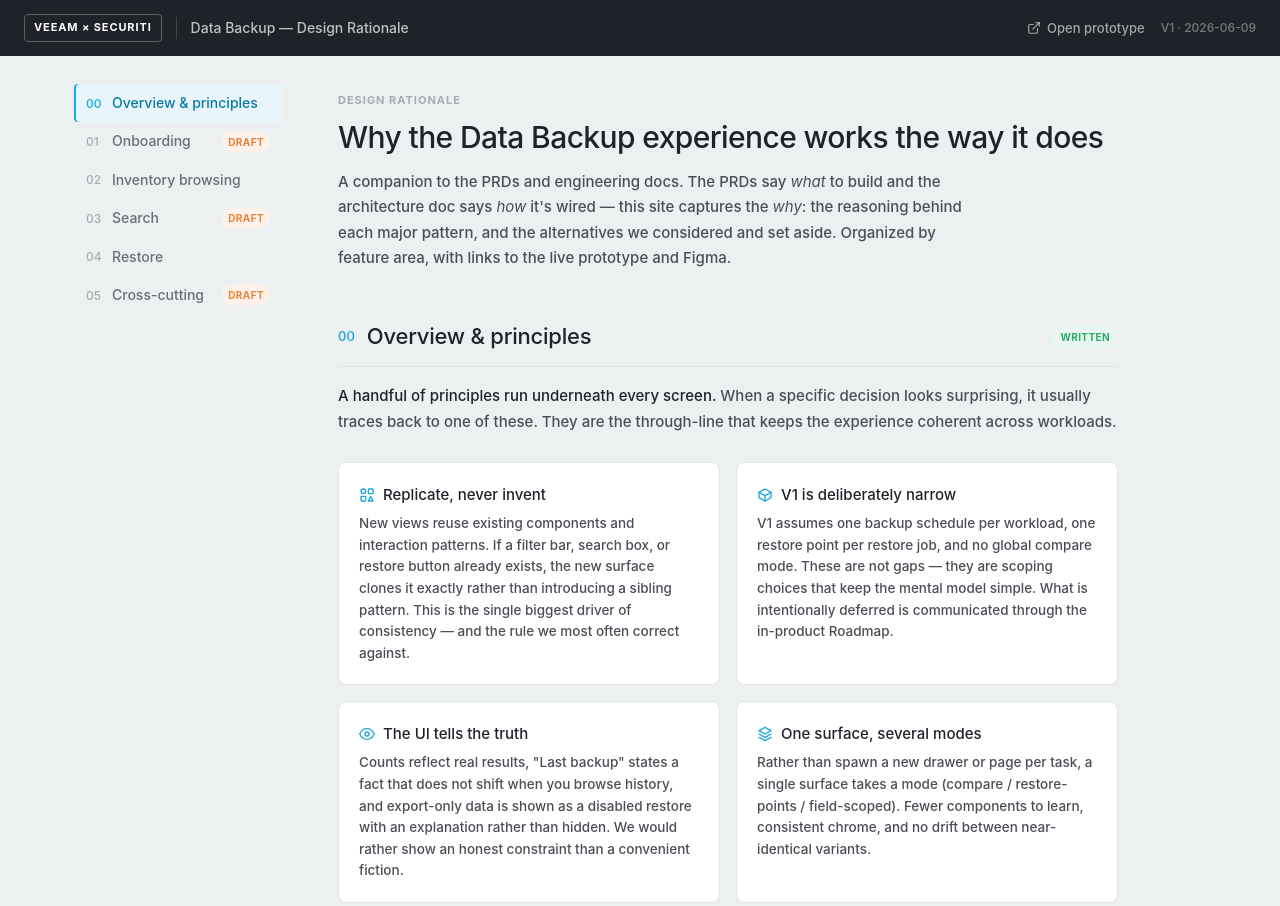
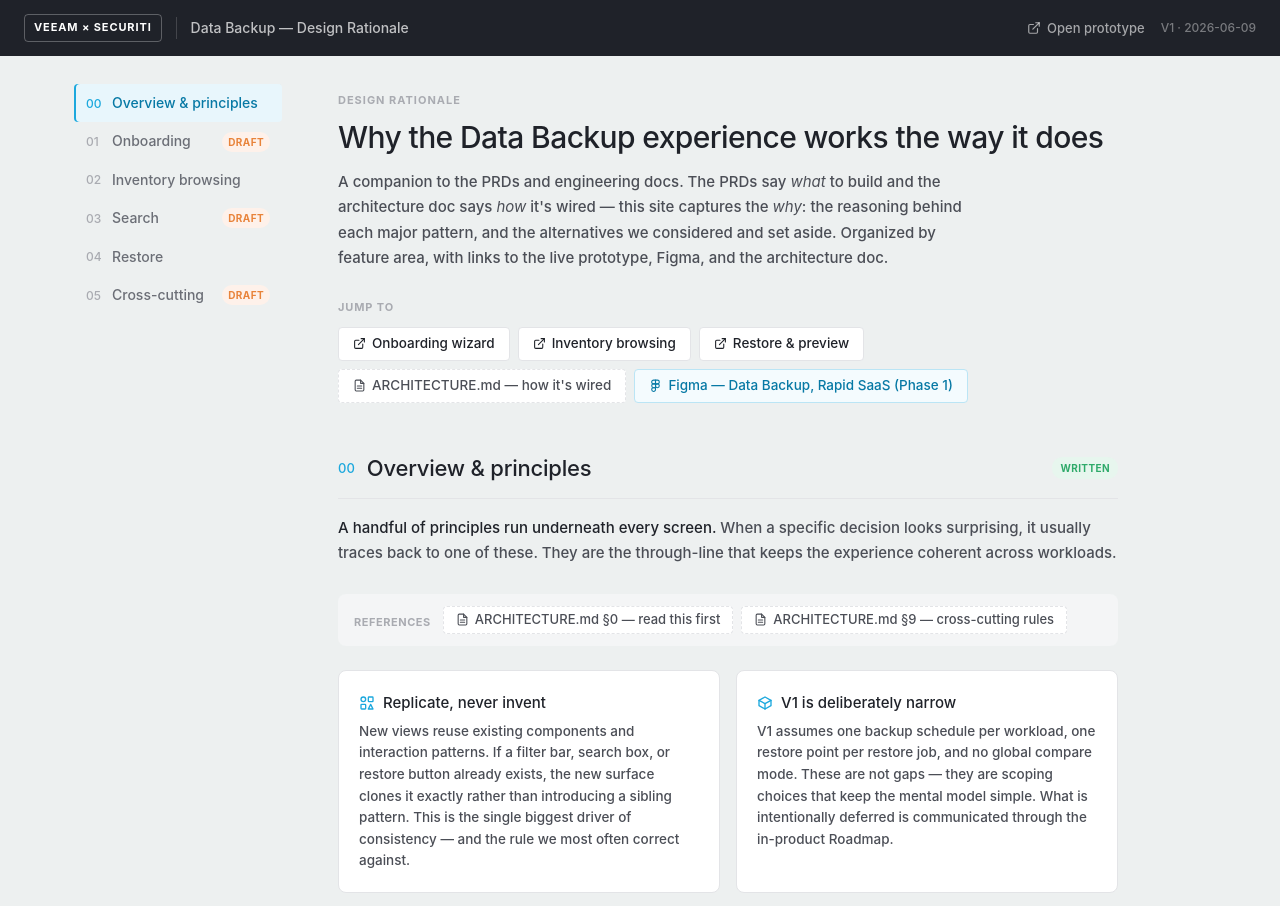
Before and after one commit to Dlasso-Veeam/DCP-consolidated, a plain HTML site: page design-notes.html in a window 1280 px wide. Shown: the top 906 px of the page. Drawn offline with Linux system fonts and the light colour scheme.

Commit message:
Wire design-notes into a hub: link prototype pages + ARCHITECTURE.md
Make the rationale site the connective tissue between all artifacts. Add a 'Jump
to' resource hub in the page head linking every prototype entry point (onboarding
index.html, inventory-V1-nav, inventory-V1-itemcompare), the architecture doc,
and the Figma file. Add a per-section References row pointing each feature area
at its matching prototype page + the relevant ARCHITECTURE.md section (§2-5 for
onboarding, §7 inventory, §8 restore, §9-11 cross-cutting). New dashed 'doc' link
chip variant with a file glyph for architecture refs.

Co-Authored-By: Claude Opus 4.8 (1M context) <noreply@anthropic.com>

```diff
--- a/design-notes.html
+++ b/design-notes.html
@@ -182,6 +182,16 @@
   .link-chip svg { width: 13px; height: 13px; flex-shrink: 0; }
   .link-chip.figma { border-color: var(--s-blue-30); background: var(--s-blue-5); color: var(--s-blue-dark); }
   .link-chip.figma:hover { background: var(--s-blue-10); }
+  .link-chip.doc { border-style: dashed; color: var(--s-black-70); }
+
+  /* ── Resource hub (page head) ── */
+  .hub-label { font-size: 11px; font-weight: 700; letter-spacing: 0.08em; text-transform: uppercase; color: var(--s-black-30); margin: 28px 0 10px; }
+  .resource-hub { display: flex; flex-wrap: wrap; gap: 8px; }
+  .resource-hub .link-chip { height: 34px; padding: 0 14px; font-size: 13.5px; }
+
+  /* ── Per-section references row ── */
+  .section-refs { display: flex; align-items: baseline; flex-wrap: wrap; gap: 8px; margin: 0 0 24px; padding: 12px 16px; background: var(--s-black-5); border-radius: 8px; }
+  .section-refs-label { font-size: 11px; font-weight: 700; letter-spacing: 0.05em; text-transform: uppercase; color: var(--s-black-30); margin-right: 4px; }
 
   /* ── Stub / outline ── */
   .outline { background: var(--s-white); border: 1px dashed var(--s-black-30); border-radius: 8px; padding: 20px 24px; }
@@ -232,7 +242,9 @@
       <div class="page-head">
         <div class="page-eyebrow">Design Rationale</div>
         <h1 class="page-title">Why the Data Backup experience works the way it does</h1>
-        <p class="page-sub">A companion to the PRDs and engineering docs. The PRDs say <em>what</em> to build and the architecture doc says <em>how</em> it's wired — this site captures the <em>why</em>: the reasoning behind each major pattern, and the alternatives we considered and set aside. Organized by feature area, with links to the live prototype and Figma.</p>
+        <p class="page-sub">A companion to the PRDs and engineering docs. The PRDs say <em>what</em> to build and the architecture doc says <em>how</em> it's wired — this site captures the <em>why</em>: the reasoning behind each major pattern, and the alternatives we considered and set aside. Organized by feature area, with links to the live prototype, Figma, and the architecture doc.</p>
+        <div class="hub-label">Jump to</div>
+        <div class="resource-hub" id="resourceHub"></div>
       </div>
       <div id="sections"></div>
     </main>
@@ -249,13 +261,25 @@ var FIGMA_FILE = 'https://www.figma.com/design/s6xht9xThChTzDr2SxMxIz/Data-Backu
 var PROTO_NAV = 'inventory-V1-nav.html';
 var PROTO_ITEMCOMPARE = 'inventory-V1-itemcompare.html';
 var PROTO_ONBOARD = 'index.html';
+var ARCH = 'ARCHITECTURE.md';
 
 function L(label, href, kind){ return { label: label, href: href, kind: kind || '' }; }
+
+// Everything this hub connects: the three prototype entry points, the
+// engineering architecture doc, and the Figma source file.
+var RESOURCE_HUB = [
+  L('Onboarding wizard', PROTO_ONBOARD),
+  L('Inventory browsing', PROTO_NAV),
+  L('Restore & preview', PROTO_ITEMCOMPARE),
+  L('ARCHITECTURE.md — how it\'s wired', ARCH, 'doc'),
+  L('Figma — Data Backup, Rapid SaaS (Phase 1)', FIGMA_FILE, 'figma')
+];
 
 var SECTIONS = [
   {
     id: 'overview', num: '00', label: 'Overview & principles', status: 'live',
     intro: { lead: 'A handful of principles run underneath every screen.', body: 'When a specific decision looks surprising, it usually traces back to one of these. They are the through-line that keeps the experience coherent across workloads.' },
+    docs: [ L('ARCHITECTURE.md §0 — read this first', ARCH, 'doc'), L('ARCHITECTURE.md §9 — cross-cutting rules', ARCH, 'doc') ],
     principles: [
       { icon: 'shapes', title: 'Replicate, never invent', body: 'New views reuse existing components and interaction patterns. If a filter bar, search box, or restore button already exists, the new surface clones it exactly rather than introducing a sibling pattern. This is the single biggest driver of consistency — and the rule we most often correct against.' },
       { icon: 'box', title: 'V1 is deliberately narrow', body: 'V1 assumes one backup schedule per workload, one restore point per restore job, and no global compare mode. These are not gaps — they are scoping choices that keep the mental model simple. What is intentionally deferred is communicated through the in-product Roadmap.' },
@@ -267,6 +291,7 @@ var SECTIONS = [
   {
     id: 'onboarding', num: '01', label: 'Onboarding', status: 'draft',
     intro: { lead: 'Connecting a workload is a short, workload-aware wizard.', body: 'A shared 4-step shell (Basic info → Connect → Configure → Summary) is parameterised per workload rather than forked per connector. This section is an outline pending its full write-up.' },
+    docs: [ L('Onboarding wizard (live)', PROTO_ONBOARD), L('ARCHITECTURE.md §2 — wizard flow', ARCH, 'doc'), L('ARCHITECTURE.md §3 — WORKLOADS API', ARCH, 'doc'), L('ARCHITECTURE.md §4 — auth screen', ARCH, 'doc'), L('ARCHITECTURE.md §5 — test connection', ARCH, 'doc') ],
     outline: [
       ['Shared wizard shell, workload-parameterised', 'one shell + a WORKLOADS config table drives copy, auth model, pickers, and checks — not a fork per connector.'],
       ['Express vs Manual auth as accordion cards', 'mutually-exclusive panels, not radio buttons; Express is the recommended default and Manual is the escape hatch.'],
@@ -280,6 +305,7 @@ var SECTIONS = [
   {
     id: 'inventory', num: '02', label: 'Inventory browsing', status: 'live',
     intro: { lead: 'Inventory is the home base — a navigable, searchable map of everything protected.', body: 'The guiding question is "what do I have, and how do I get to the exact thing I want to restore?" Every decision below serves fast, confident navigation down to the right granularity.' },
+    docs: [ L('Inventory browsing (live)', PROTO_NAV), L('ARCHITECTURE.md §7 — inventory architecture', ARCH, 'doc'), L('Figma — Phase 1', FIGMA_FILE + '?node-id=5024-12776', 'figma') ],
     blocks: [
       {
         title: 'Tree-nav is the primary navigation', tag: 'Navigation',
@@ -329,6 +355,7 @@ var SECTIONS = [
   {
     id: 'search', num: '03', label: 'Search', status: 'draft',
     intro: { lead: 'Search reaches into the data, not just the resource names.', body: 'The differentiator is that a query descends into records and matches field values, then lets you narrow by where the match landed. One block is seeded below; the rest of this section is pending.' },
+    docs: [ L('Search (live)', PROTO_NAV), L('ARCHITECTURE.md §7 — inventory architecture', ARCH, 'doc') ],
     blocks: [
       {
         title: 'Search descends into records and field values', tag: 'Depth',
@@ -350,6 +377,7 @@ var SECTIONS = [
   {
     id: 'restore', num: '04', label: 'Restore', status: 'live',
     intro: { lead: 'Restore is built around inspecting an item over time, then assembling a job.', body: 'Two ideas anchor it: the preview drawer is where you compare an item across restore points, and the cart is a single-restore-point assembly surface. Everything else follows from keeping those two models clean.' },
+    docs: [ L('Restore & preview (live)', PROTO_ITEMCOMPARE), L('ARCHITECTURE.md §8 — restore architecture', ARCH, 'doc'), L('Figma — Phase 1', FIGMA_FILE, 'figma') ],
     blocks: [
       {
         title: 'The preview drawer is the comparison surface', tag: 'Compare model',
@@ -392,6 +420,7 @@ var SECTIONS = [
   {
     id: 'cross', num: '05', label: 'Cross-cutting', status: 'draft',
     intro: { lead: 'A few mechanisms span every feature area.', body: 'These keep the workloads consistent and the codebase honest. Outline pending full write-up.' },
+    docs: [ L('ARCHITECTURE.md §3 — WORKLOADS API', ARCH, 'doc'), L('ARCHITECTURE.md §9 — cross-cutting rules', ARCH, 'doc'), L('ARCHITECTURE.md §10 — design system', ARCH, 'doc'), L('ARCHITECTURE.md §11 — add a workload', ARCH, 'doc') ],
     outline: [
       ['Workload-dynamic configuration', 'one config table per workload drives catalog copy, auth model, inventory categories, columns, and pre-execution checks — features branch on a workload key, never on a copy-paste fork.'],
       ['Workload archetypes', 'connectors cluster into a few shapes (identity, source-control, records-platform, content) that share inventory + restore treatments.'],
@@ -417,9 +446,10 @@ function renderLinks(links){
   if (!links || !links.length) return '';
   var figmaSvg = '<svg viewBox="0 0 24 24" fill="none" stroke="currentColor" stroke-width="2" stroke-linecap="round" stroke-linejoin="round"><path d="M5 5.5A3.5 3.5 0 0 1 8.5 2H12v7H8.5A3.5 3.5 0 0 1 5 5.5z"/><path d="M12 2h3.5a3.5 3.5 0 1 1 0 7H12z"/><path d="M12 12.5a3.5 3.5 0 1 1 7 0 3.5 3.5 0 1 1-7 0z"/><path d="M5 19.5A3.5 3.5 0 0 1 8.5 16H12v3.5a3.5 3.5 0 1 1-7 0z"/><path d="M5 12.5A3.5 3.5 0 0 1 8.5 9H12v7H8.5A3.5 3.5 0 0 1 5 12.5z"/></svg>';
   var extSvg = '<svg viewBox="0 0 24 24" fill="none" stroke="currentColor" stroke-width="2" stroke-linecap="round" stroke-linejoin="round"><path d="M18 13v6a2 2 0 0 1-2 2H5a2 2 0 0 1-2-2V8a2 2 0 0 1 2-2h6"/><polyline points="15 3 21 3 21 9"/><line x1="10" y1="14" x2="21" y2="3"/></svg>';
+  var docSvg = '<svg viewBox="0 0 24 24" fill="none" stroke="currentColor" stroke-width="2" stroke-linecap="round" stroke-linejoin="round"><path d="M14 2H6a2 2 0 0 0-2 2v16a2 2 0 0 0 2 2h12a2 2 0 0 0 2-2V8z"/><polyline points="14 2 14 8 20 8"/><line x1="8" y1="13" x2="16" y2="13"/><line x1="8" y1="17" x2="16" y2="17"/></svg>';
   return '<div class="links">' + links.map(function(l){
-    var isFigma = l.kind === 'figma';
-    return '<a class="link-chip' + (isFigma ? ' figma' : '') + '" href="' + l.href + '" target="_blank" rel="noopener">' + (isFigma ? figmaSvg : extSvg) + esc(l.label) + '</a>';
+    var glyph = l.kind === 'figma' ? figmaSvg : (l.kind === 'doc' ? docSvg : extSvg);
+    return '<a class="link-chip' + (l.kind ? ' ' + l.kind : '') + '" href="' + l.href + '" target="_blank" rel="noopener">' + glyph + esc(l.label) + '</a>';
   }).join('') + '</div>';
 }
 
@@ -458,6 +488,8 @@ function renderOutline(items){
     var secStatus = s.status === 'draft' ? '<span class="section-status draft">Draft</span>' : '<span class="section-status live">Written</span>';
     var body = '';
     var intro = s.intro ? '<p class="section-intro"><span class="lead">' + esc(s.intro.lead) + '</span> ' + esc(s.intro.body) + '</p>' : '';
+    var refs = (s.docs && s.docs.length) ? '<div class="section-refs"><span class="section-refs-label">References</span>' + renderLinks(s.docs).replace(/^<div class="links">/, '').replace(/<\/div>$/, '') + '</div>' : '';
+    intro = intro + refs;
     if (s.principles) body = renderPrinciples(s.principles);
     else if (s.blocks) body = s.blocks.map(renderBlock).join('');
     else if (s.outline) body = renderOutline(s.outline);
@@ -467,6 +499,7 @@ function renderOutline(items){
   });
   document.getElementById('sidenav').innerHTML = navHtml;
   document.getElementById('sections').innerHTML = secHtml;
+  document.getElementById('resourceHub').innerHTML = renderLinks(RESOURCE_HUB).replace(/^<div class="links">/, '').replace(/<\/div>$/, '');
   document.getElementById('topbarMeta').textContent = 'V1 · ' + new Date().toISOString().slice(0,10);
 
   // Scroll-spy: highlight the section in view.
```
